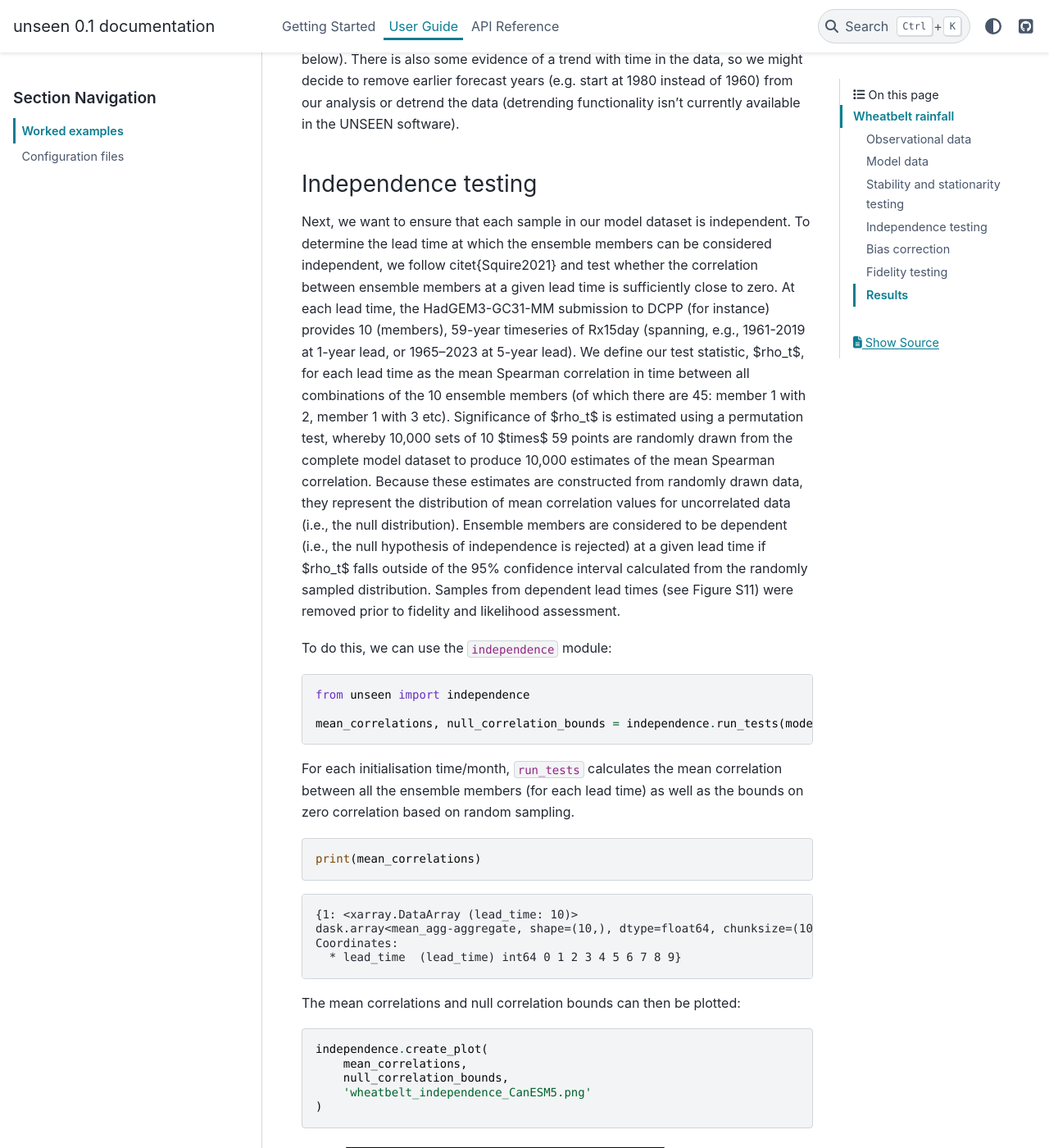
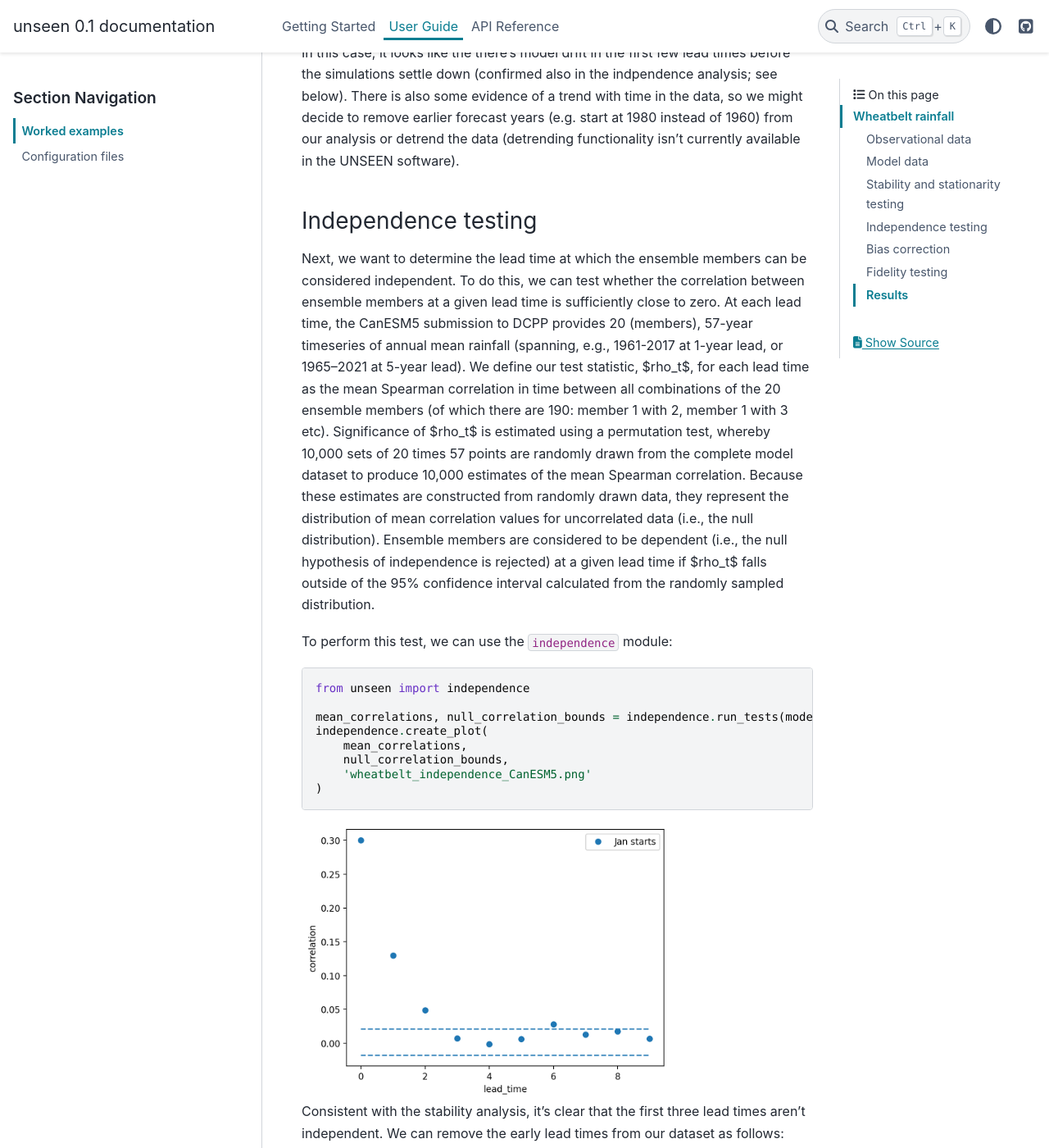
Before and after one commit to AusClimateService/unseen, a Sphinx documentation site: the page built from docs/user_guide/worked_example.rst, in a window 1280 px wide and 1400 px high, scrolled down 5788 px. Shown: the whole window at 82% size. Built offline with Sphinx 7.4.7 and the PyData theme 0.15.4, drawn with Linux system fonts in a browser that asks for light colours; some of the changed text lies outside the part shown.

Commit message:
Update worked_example.rst

```diff
--- a/docs/user_guide/worked_example.rst
+++ b/docs/user_guide/worked_example.rst
@@ -141,9 +142,10 @@ Model data
 ^^^^^^^^^^
 
 The CanESM5 submission to DCPP consists of multiple forecast files - one for each initialisation date and ensemble member.
-We can pass a text file listing all the input forecast files to ``fileio.open_mfforecast`` and it will sort and process
-them into a single xarray dataset.
-We just need to order the files in the list by initialisation date and then ensemble member. For example,
+We can pass a text file listing all the input forecast files to ``fileio.open_mfforecast``
+and it will sort and process them into a single xarray dataset.
+We just need to order the files in the list by initialisation date and then ensemble member.
+For example:
 
 .. code-block:: none
 
@@ -232,6 +234,7 @@ Stability and stationarity testing
 Now that we have our annual rainfall data for the wheatbelt region,
 we need to check whether the dataset is stable (no drift/trend with lead time)
 and stationary (no trend with time).
+
 To do this, we can use the ``stability`` module:
 
 .. code-block:: python
@@ -262,38 +265,28 @@ from our analysis or detrend the data
 Independence testing
 ^^^^^^^^^^^^^^^^^^^^
 
-Next, we want to ensure that each sample in our model dataset is independent.
-To determine the lead time at which the ensemble members can be considered independent, we follow \citet{Squire2021} and test whether the correlation between ensemble members at a given lead time is sufficiently close to zero. At each lead time, the HadGEM3-GC31-MM submission to DCPP (for instance) provides 10 (members), 59-year timeseries of Rx15day (spanning, e.g., 1961-2019 at 1-year lead, or 1965–2023 at 5-year lead). We define our test statistic, $\rho_t$, for each lead time as the mean Spearman correlation in time between all combinations of the 10 ensemble members (of which there are 45: member 1 with 2, member 1 with 3 etc). Significance of $\rho_t$ is estimated using a permutation test, whereby 10,000 sets of 10 $\times$ 59 points are randomly drawn from the complete model dataset to produce 10,000 estimates of the mean Spearman correlation. Because these estimates are constructed from randomly drawn data, they represent the distribution of mean correlation values for uncorrelated data (i.e., the null distribution). Ensemble members are considered to be dependent (i.e., the null hypothesis of independence is rejected) at a given lead time if $\rho_t$ falls outside of the 95\% confidence interval calculated from the randomly sampled distribution. Samples from dependent lead times (see Figure S11) were removed prior to fidelity and likelihood assessment.
+Next, we want to determine the lead time at which the ensemble members can be considered independent.
+To do this, we can test whether the correlation between ensemble members at a given lead time is sufficiently close to zero.
+At each lead time, the CanESM5 submission to DCPP provides 20 (members), 57-year timeseries of annual mean rainfall
+(spanning, e.g., 1961-2017 at 1-year lead, or 1965–2021 at 5-year lead).
+We define our test statistic, $\rho_t$,
+for each lead time as the mean Spearman correlation in time between all combinations of the 20 ensemble members
+(of which there are 190: member 1 with 2, member 1 with 3 etc).
+Significance of $\rho_t$ is estimated using a permutation test,
+whereby 10,000 sets of 20 times 57 points are randomly drawn from the complete model dataset
+to produce 10,000 estimates of the mean Spearman correlation.
+Because these estimates are constructed from randomly drawn data,
+they represent the distribution of mean correlation values for uncorrelated data (i.e., the null distribution).
+Ensemble members are considered to be dependent (i.e., the null hypothesis of independence is rejected)
+at a given lead time if $\rho_t$ falls outside of the 95\% confidence interval calculated from the randomly sampled distribution.
 
-To do this, we can use the ``independence`` module:
+To perform this test, we can use the ``independence`` module:
 
 .. code-block:: python
 
    from unseen import independence
 
    mean_correlations, null_correlation_bounds = independence.run_tests(model_ds['pr'])
-
-
-For each initialisation time/month,
-``run_tests`` calculates the mean correlation between all the ensemble members (for each lead time)
-as well as the bounds on zero correlation based on random sampling.
-
-.. code-block:: python
-
-   print(mean_correlations)
-
-
-.. code-block:: none
-
-    {1: <xarray.DataArray (lead_time: 10)>
-    dask.array<mean_agg-aggregate, shape=(10,), dtype=float64, chunksize=(10,), chunktype=numpy.ndarray>
-    Coordinates:
-      * lead_time  (lead_time) int64 0 1 2 3 4 5 6 7 8 9}
-
-The mean correlations and null correlation bounds can then be plotted:
-
-.. code-block:: python
-
    independence.create_plot(
        mean_correlations,
        null_correlation_bounds,
@@ -371,7 +364,7 @@ to see the effect of the bias correction.
 
 
 .. image:: wheatbelt_precip_histogram_CanESM5.png
-   :width: 450
+   :width: 700
 
 
 Fidelity testing
```
Also changed, not shown: other parts of docs/user_guide/worked_example.rst (+2 -1 lines).
